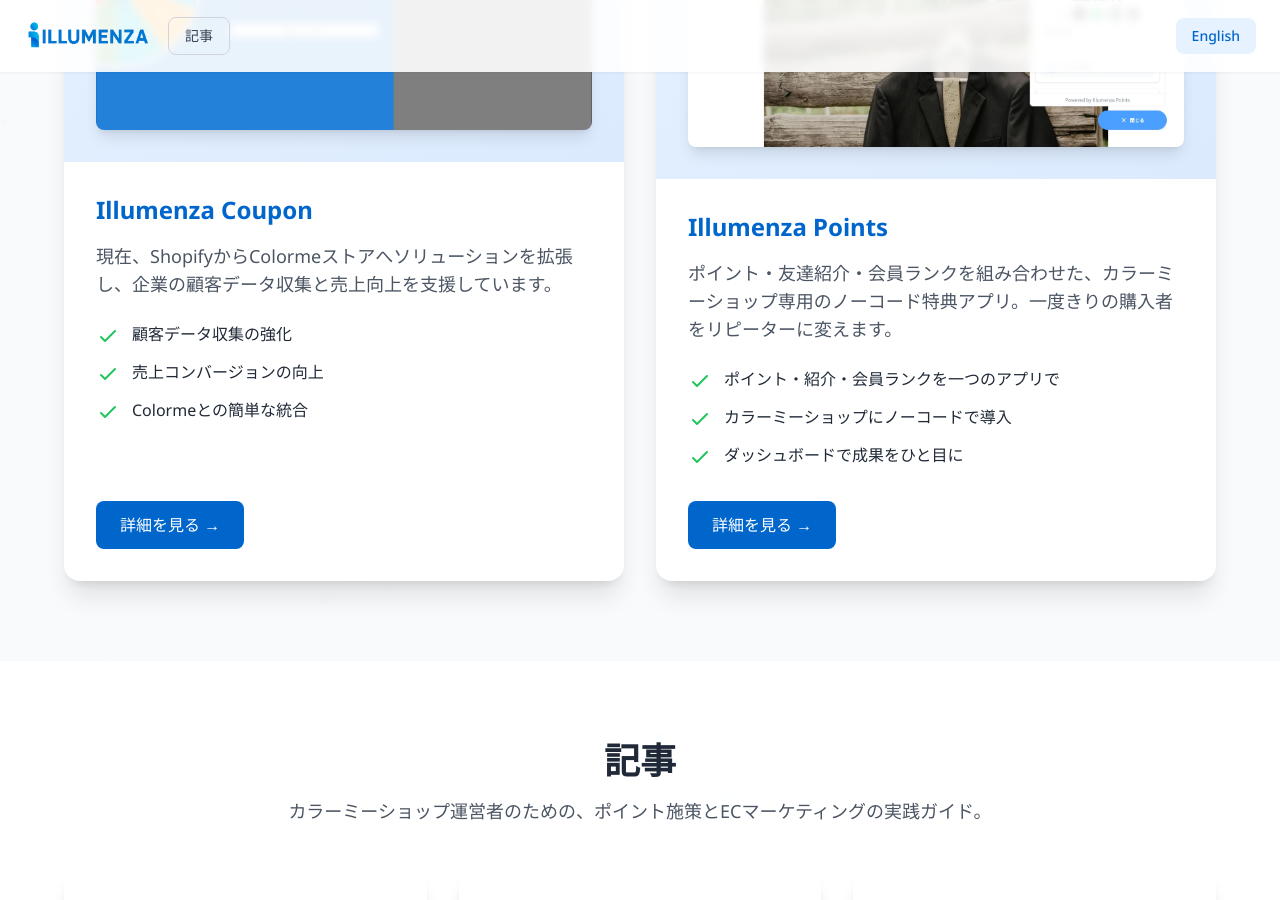
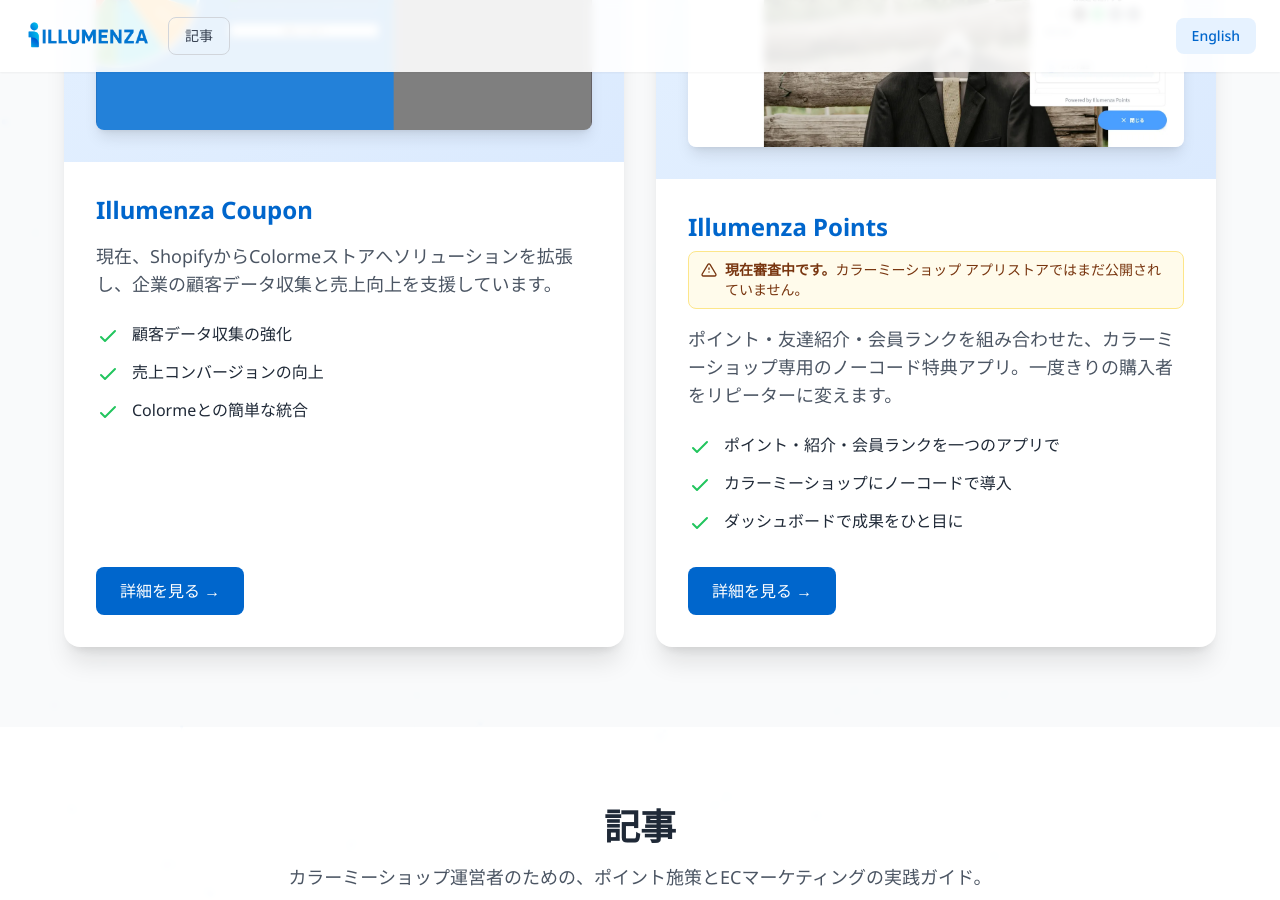
Before and after one commit to TheKinng96/illumenza-homepage, a Jekyll site: the page built from index.html, in a window 1280 px wide and 900 px high, scrolled down 1943 px. Built offline with Jekyll 4.4.1, drawn with Linux system fonts in a browser that asks for light colours; nearby versions of some CDN libraries.

Commit message:
feat(home): mark Points as in review on the product card
The Points card sits beside Coupon and reads identically — same layout,
same feature bullets, same 詳細を見る button. Coupon is live; Points is
submitted to Colorme and awaiting approval. Nothing on the page said so.

An amber note under the heading, before the description, so it is read
with the product name rather than after the pitch.

Both languages are asserted in the gate, not just Japanese. The toggle
shows one and hides the other, so a missing translation is invisible until
a reader switches — the kind of thing that survives a visual check.

The gate also asserts the note appears exactly once. It sits inside a card
that is structurally identical to Coupon's, and Coupon can be installed
today; a copy-paste that duplicated it onto the live product would be a
worse error than omitting it.

The CTA is unchanged. It points at points.illumenza.dev, which is a
product page rather than an install link, so it makes no claim the note
contradicts.

Verified: make check, ALL CHECKS PASSED. Rendered at 1500px.

Co-Authored-By: Claude Opus 5 <noreply@anthropic.com>

```diff
--- a/index.html
+++ b/index.html
@@ -316,7 +316,19 @@ layout: null
                              class="rounded-lg shadow-lg transform hover:scale-105 transition-transform duration-300 fade-in-right delay-300 w-full">
                     </div>
                     <div class="p-6 sm:p-8 flex-1 flex flex-col">
-                        <h4 class="text-xl sm:text-2xl font-bold mb-3 sm:mb-4 text-brand-blue fade-in-up delay-200">Illumenza Points</h4>
+                        <h4 class="text-xl sm:text-2xl font-bold mb-2 text-brand-blue fade-in-up delay-200">Illumenza Points</h4>
+                        <!-- Points is submitted to Colorme and awaiting approval, so it cannot be
+                             installed yet. The card sits beside Coupon, which is live, and reads
+                             identically otherwise. Remove this block on approval. -->
+                        <p class="mb-3 sm:mb-4 inline-flex items-start gap-2 rounded-lg border border-amber-200 bg-amber-50 px-3 py-2 text-xs sm:text-sm text-amber-900 fade-in-up delay-200">
+                            <svg class="w-4 h-4 mt-0.5 flex-shrink-0" fill="none" stroke="currentColor" viewBox="0 0 24 24">
+                                <path stroke-linecap="round" stroke-linejoin="round" stroke-width="2" d="M12 9v2m0 4h.01M10.29 3.86L1.82 18a2 2 0 001.71 3h16.94a2 2 0 001.71-3L13.71 3.86a2 2 0 00-3.42 0z"></path>
+                            </svg>
+                            <span>
+                                <span class="lang-en"><strong class="font-bold">In review.</strong> Not yet available on the Colorme app store.</span>
+                                <span class="lang-jp"><strong class="font-bold">現在審査中です。</strong>カラーミーショップ アプリストアではまだ公開されていません。</span>
+                            </span>
+                        </p>
                         <p class="text-base sm:text-lg text-gray-600 mb-4 sm:mb-6 fade-in-up delay-300">
                             <span class="lang-en">A no-code loyalty app for Colorme stores, combining points, referrals, and member ranks to turn one-time buyers into repeat customers.</span>
                             <span class="lang-jp">ポイント・友達紹介・会員ランクを組み合わせた、カラーミーショップ専用のノーコード特典アプリ。一度きりの購入者をリピーターに変えます。</span>
```
Also changed, not shown: 1 other file.
